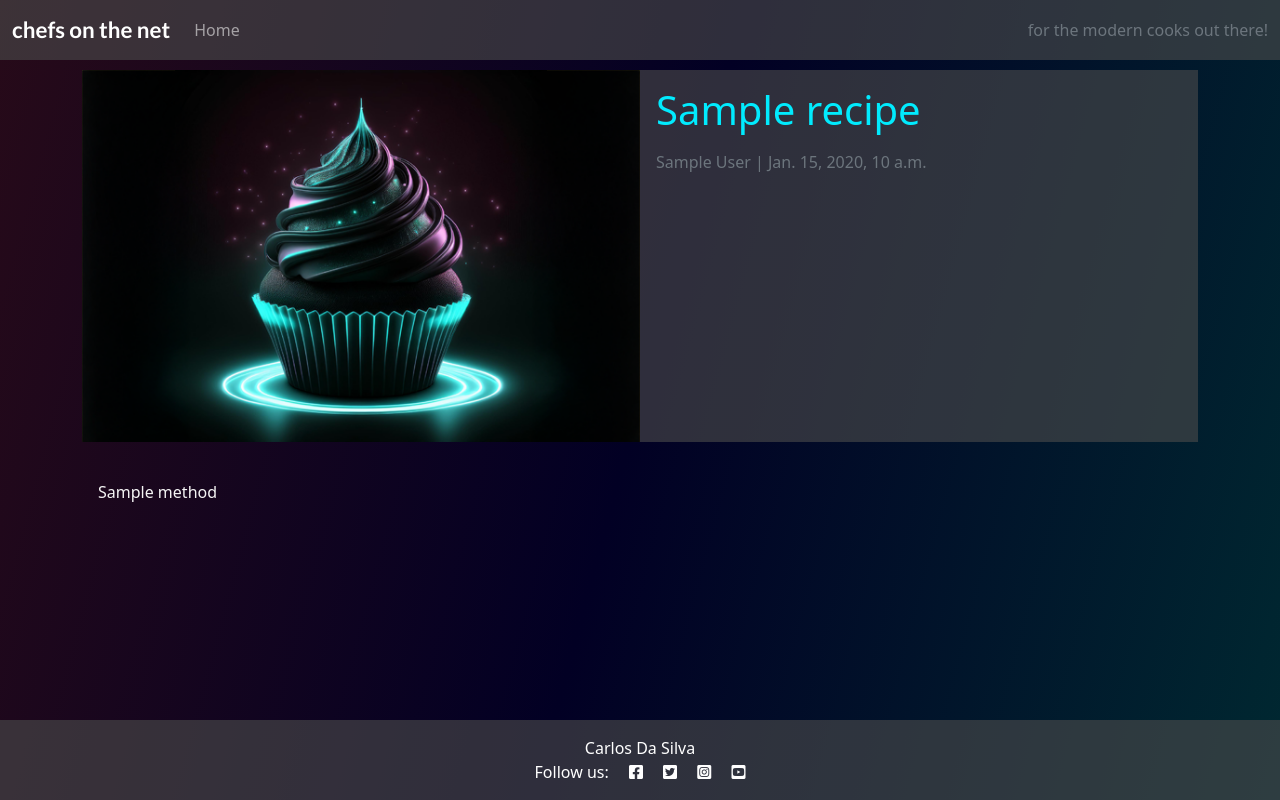
After one commit to dasic002/virtual_recipe_book, a Django app: template recipe_book/templates/recipe_book/recipe_detail.html in a window 1280 px wide. The commit adds this page. Run offline with Django 5.2, Linux system fonts and the light colour scheme; the template is opened without the code that fills it: most values are stand-ins (such as "Sample title", 1, 10 or a date in 2020); data that the repository does not hold is empty.

Commit message:
Add recipe_detail initial view, template and styles

```diff
--- /dev/null
+++ b/recipe_book/templates/recipe_book/recipe_detail.html
@@ -0,0 +1,34 @@
+{% extends 'base.html' %} {% block content %}
+{% load static %}
+
+<div class="masthead">
+    <div class="container">
+        <div class="row g-0">
+            <div class="col-12 col-md-8 col-lg-6 masthead-image">
+                <img src="{% static 'images/placeholder.png' %}" class="scale" alt="placeholder">
+            </div>
+            <div class="col-12 col-md-4 col-lg-6 masthead-text dark-bg">
+                <!-- Recipe title goes in these h1 tags -->
+                <h1 class="recipe-title">{{ recipe.title }}</h1>
+                <!-- Recipe author goes before the | the recipe's created date goes after -->
+                <p class="recipe-subtitle text-muted">{{ recipe.author }} | {{ recipe.created_on }}</p>
+            </div>
+        </div>
+    </div>
+</div>
+
+<div class="container">
+    <div class="row">
+        <div class="col card mb-4  mt-3 left  top">
+            <div class="card-body">
+                <!-- The recipe content goes inside the card-text. -->
+                <!-- Use the | safe filter inside the template tags -->
+                <p class="card-text">
+                    {{ recipe.method }}
+                </p>
+            </div>
+        </div>
+    </div>
+</div>
+
+{% endblock content %}
--- a/recipe_book/urls.py
+++ b/recipe_book/urls.py
@@ -3,4 +3,5 @@ from django.urls import path
 
 urlpatterns = [
     path('', views.RecipeLibrary, name='home'),
+    path('<slug:slug>/', views.recipe_detail, name='recipe_detail'),
 ]
--- a/static/css/style.css
+++ b/static/css/style.css
@@ -1,12 +1,18 @@
 body {
-    background-color: #F9FAFC;
+    background: rgb(2, 0, 36);
+    background: linear-gradient(105deg, rgb(39 10 25) 0%, rgba(2, 0, 36, 1) 50%, rgb(0 40 49) 100%);
+    color: whitesmoke;
 }
 
 .brand {
     font-family: Lato, sans-serif;
     font-size: 1.4rem;
     font-weight: 700;
-    color: #4A4A4F;
+    /* color: #4A4A4F; */
+}
+
+.text-muted {
+    color: rgba(255, 255, 255, .5);
 }
 
 .thin {
@@ -18,7 +24,7 @@ body {
 }
 
 .dark-bg {
-    background-color: #445261;
+    background-color: #4b4b4b9e;
 }
 
 .main-bg {
@@ -39,7 +45,7 @@ body {
     bottom: 5%;
     min-width: 30%;
     left: -2px;
-    background-color: #188181;
+    background-color: #13795B;
 }
 
 .scale {
@@ -58,13 +64,13 @@ body {
     overflow: hidden;
     position: relative;
     display: inline-block;
-    height: 33vh;
+    /* height: 33vh; */
     width: 100%;
 }
 
 .masthead-text {
-    background-color: #445261;
-    color: white;
+    /* background-color: #13795B; */
+    color: #01ebfe;
     position: relative;
 }
 
@@ -73,7 +79,7 @@ body {
     overflow: hidden;
 }
 
-.masthead-image:after {
+/* .masthead-image:after {
     content: "";
     position: absolute;
     top: 0;
@@ -85,25 +91,27 @@ body {
     -moz-transform: skew(15deg);
     transform: skew(15deg);
     z-index: 100;
-}
+} */
 
-.post-link {
+.recipe-link {
     text-decoration: none;
     color: #445261;
 }
 
-.post-link:hover,
+.recipe-link:hover,
 .page-link {
     color: #E84610;
 }
 
-.post-title {
-    margin-top: 10%;
-    margin-left: 5%;
+.recipe-title {
+    /* margin-top: 10%;
+    margin-left: 5%; */
+    margin: 1rem;
 }
 
-.post-subtitle {
-    margin-left: 5%;
+.recipe-subtitle {
+    /* margin-left: 5%; */
+    margin: 1rem;
     color: lightgray;
 }
 
--- a/templates/base.html
+++ b/templates/base.html
@@ -25,10 +25,10 @@
 
 </head>
 
-<body class="d-flex flex-column h-100 main-bg">
+<body class="d-flex flex-column h-100">
 
     <!-- Navigation -->
-    <nav class="navbar navbar-expand-lg navbar-light bg-white">
+    <nav class="navbar navbar-expand-lg navbar-dark dark-bg">
         <div class="container-fluid">
             <a class="navbar-brand" href="{% url 'home' %}"><span class="brand">chefs on the net</span></a>
             <button class="navbar-toggler" type="button" data-bs-toggle="collapse" data-bs-target="#navbarText"
@@ -43,14 +43,14 @@
                     </li>
 
                 </ul>
-                <span class="navbar-text text-muted">
+                <span class="text-muted">
                     for the modern cooks out there!
                 </span>
             </div>
         </div>
     </nav>
 
-    <main class="flex-shrink-0 main-bg">
+    <main class="flex-shrink-0">
 
         {% block content %}
         <!-- Content Goes here -->
```
Also changed, not shown: recipe_book/templates/recipe_book/index.html (renamed from templates/index.html, +19 -7 lines), recipe_book/views.py (+26 -2 lines), static/images/placeholder.png (added), 3 other files.
